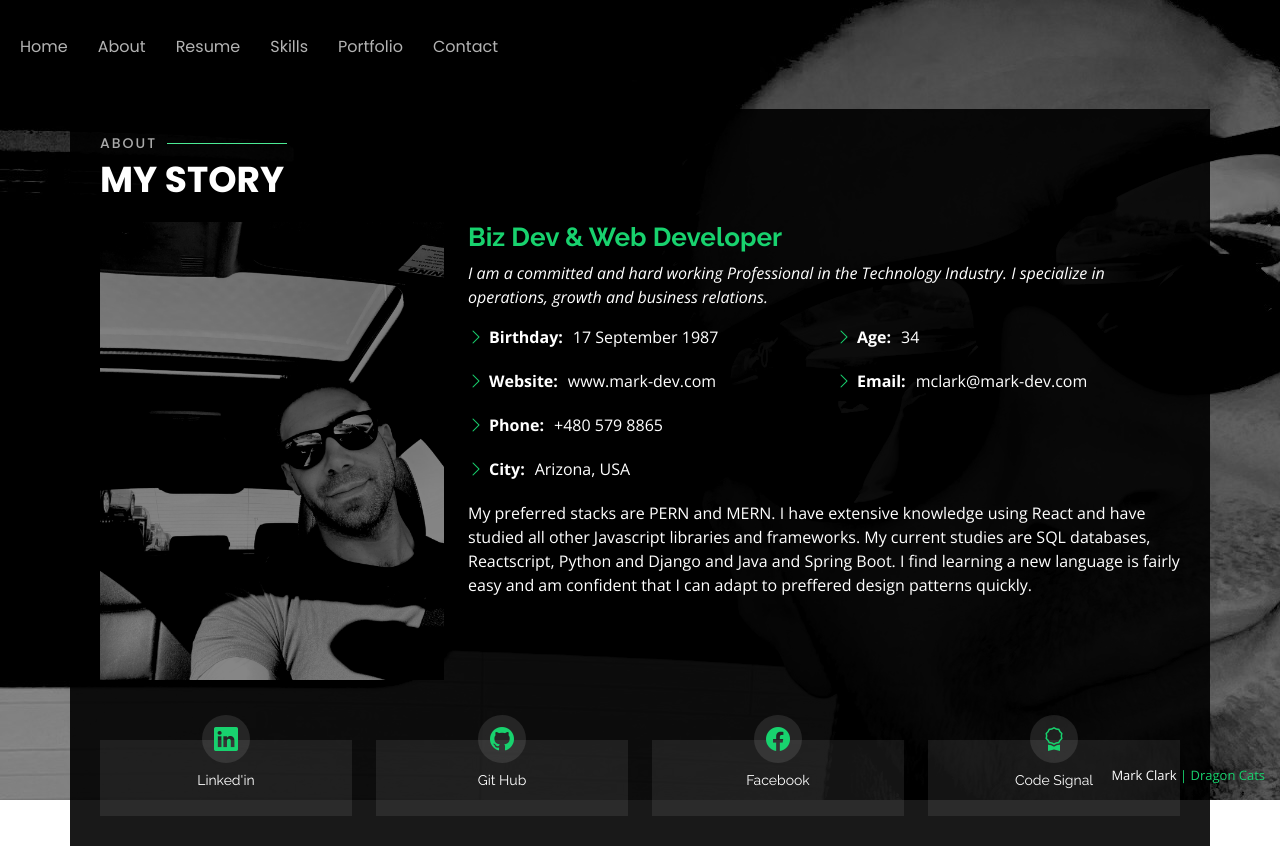
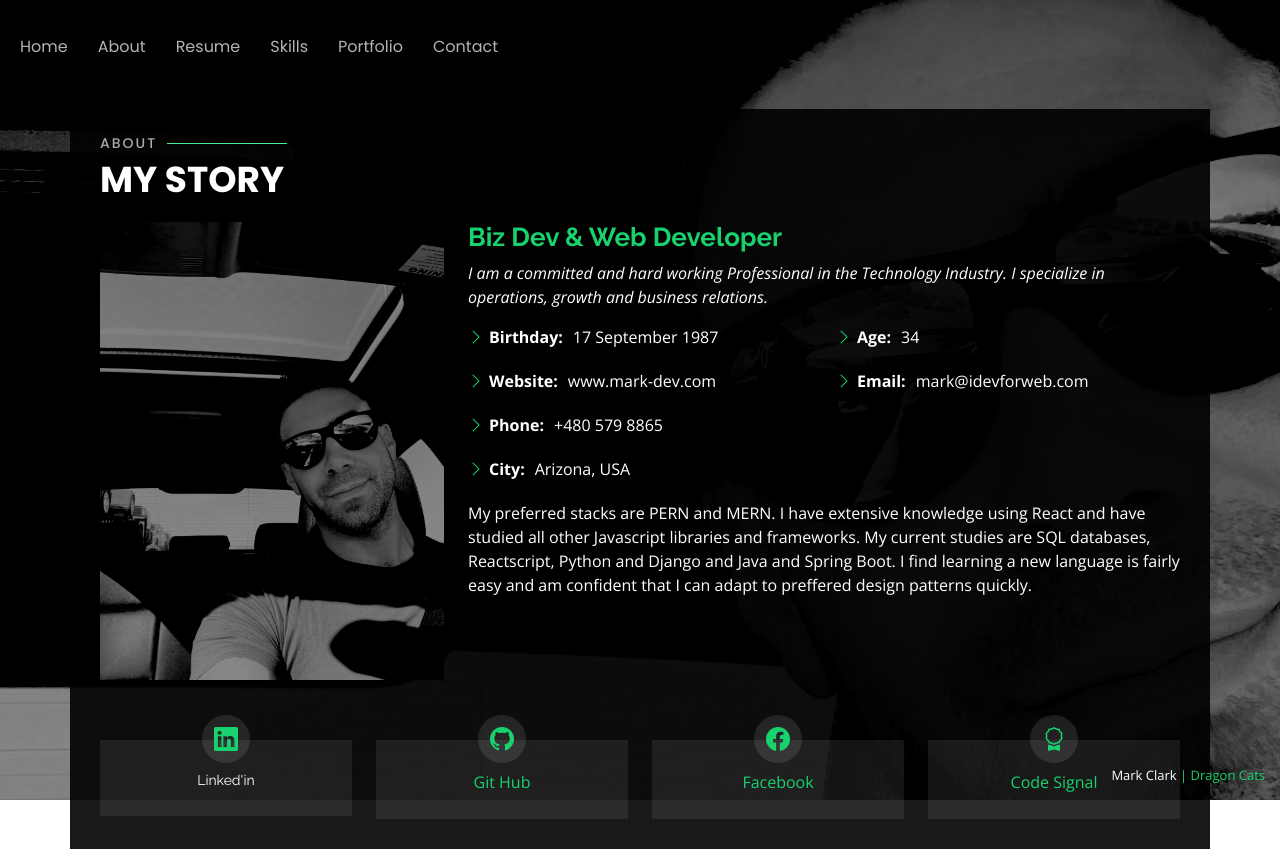
Before and after one commit to fitDizzle/eng-portfolio, a React (Create React App) app: page /about in a window 1280 px wide. Built offline with nearby package versions, Linux system fonts and the light colour scheme.

Commit message:
corrected email and links

```diff
--- a/src/components/about.jsx
+++ b/src/components/about.jsx
@@ -50,7 +50,7 @@ const About = () => {
                   {/* <li><i className="bi bi-chevron-right"></i> <strong>Degree:</strong> <span>Master</span></li> */}
                   <li>
                     <i className="bi bi-chevron-right"></i>{" "}
-                    <strong>Email:</strong> <span>mclark@mark-dev.com</span>
+                    <strong>Email:</strong> <span>mark@idevforweb.com</span>
                   </li>
                   {/* <li>
                     <i className="bi bi-chevron-right"></i>{" "}
@@ -95,7 +95,7 @@ const About = () => {
                 data-purecounter-duration="1"
                 className="purecounter"
               ></span>
-              <p>Git Hub</p>
+              <a href="https://github.com/fitDizzle"  target="_blank" rel="noopener noreferrer">Git Hub</a>
             </div>
           </div>
 
@@ -108,7 +108,7 @@ const About = () => {
                 data-purecounter-duration="1"
                 className="purecounter"
               ></span>
-              <p>Facebook</p>
+              <a href="https://www.facebook.com/profile.php?id=100074499750694"  target="_blank" rel="noopener noreferrer">Facebook</a>
             </div>
           </div>
 
@@ -121,7 +121,7 @@ const About = () => {
                 data-purecounter-duration="1"
                 className="purecounter"
               ></span>
-              <p>Code Signal</p>
+              <a href="https://app.codesignal.com/profile/fitdizzle"  target="_blank" rel="noopener noreferrer">Code Signal</a>
             </div>
           </div>
         </div>
```
